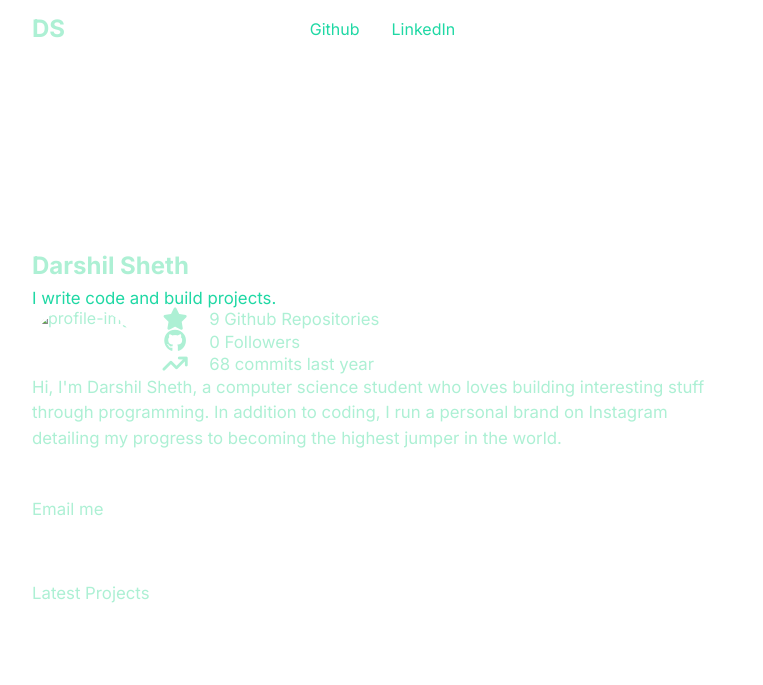
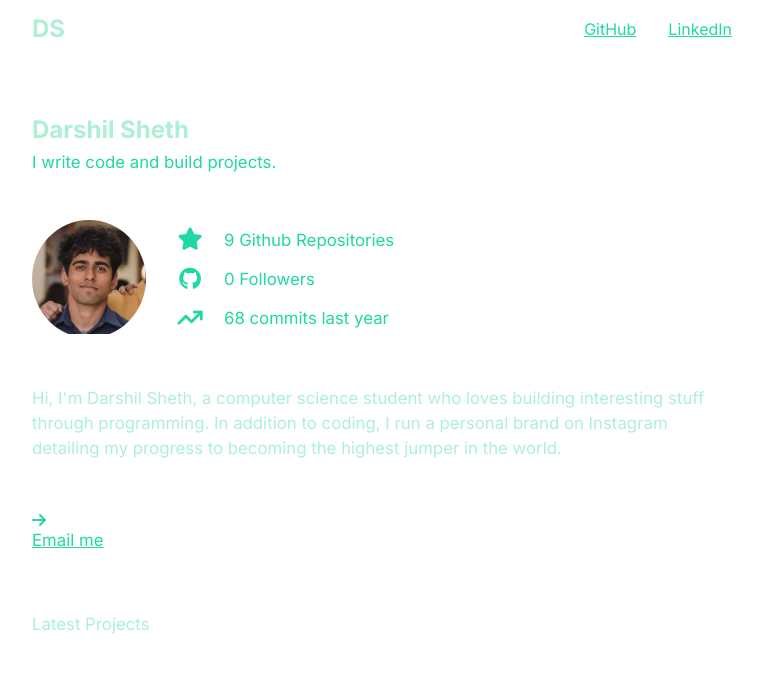
Before and after one commit to dpsheth/WebPortfolio, a plain HTML site: page index.html in a window 1280 px wide. Shown: the whole page, without its empty margins (258-1021 px from the left). Drawn offline with Linux system fonts and the light colour scheme.

Commit message:
fixed imaging by putting correct image info for public directory

```diff
--- a/index.html
+++ b/index.html
@@ -18,8 +18,8 @@
     <header>
         <h2>DS</h2>
         <nav>
-            <a>Github</a>
-            <a>LinkedIn<a>
+            <a class="darkerText" href="https://github.com/dpsheth" target="_blank">GitHub</a>
+            <a class="darkerText" href="https://www.linkedin.com/in/darshilsheth/" target="_blank">LinkedIn</a>
         </nav>
     </header>
     <main>
@@ -30,9 +30,9 @@
         </div>
         <div class="statsContainer">
             <div class="imgContainer">
-                <img src="/public/Screenshot 2024-02-01 154939.png" alt="profile-img"/>
+                <img src="/public/Screenshot 2024-02-03 104216.png" alt="profile-img"/>
             </div>
-            <div class="stats">
+            <div class="stats darkerText">
                 <div>
                     <div>
                         <i class="fa-solid fa-star"></i>
@@ -60,12 +60,13 @@
             jumper in the world.
         </p>
         <div>
-            <a>
+            <a href="mailto:darshilsheth491@gmail.com" class="outreach darkerText">
+                <i class="fa-solid fa-arrow-right"></i>
                 <p>Email me</p>
             </a>
         </div>
         </section>
-        <section>
+        <section class="projectContainer">
             <p>Latest Projects</p>
             <div>
 
```
